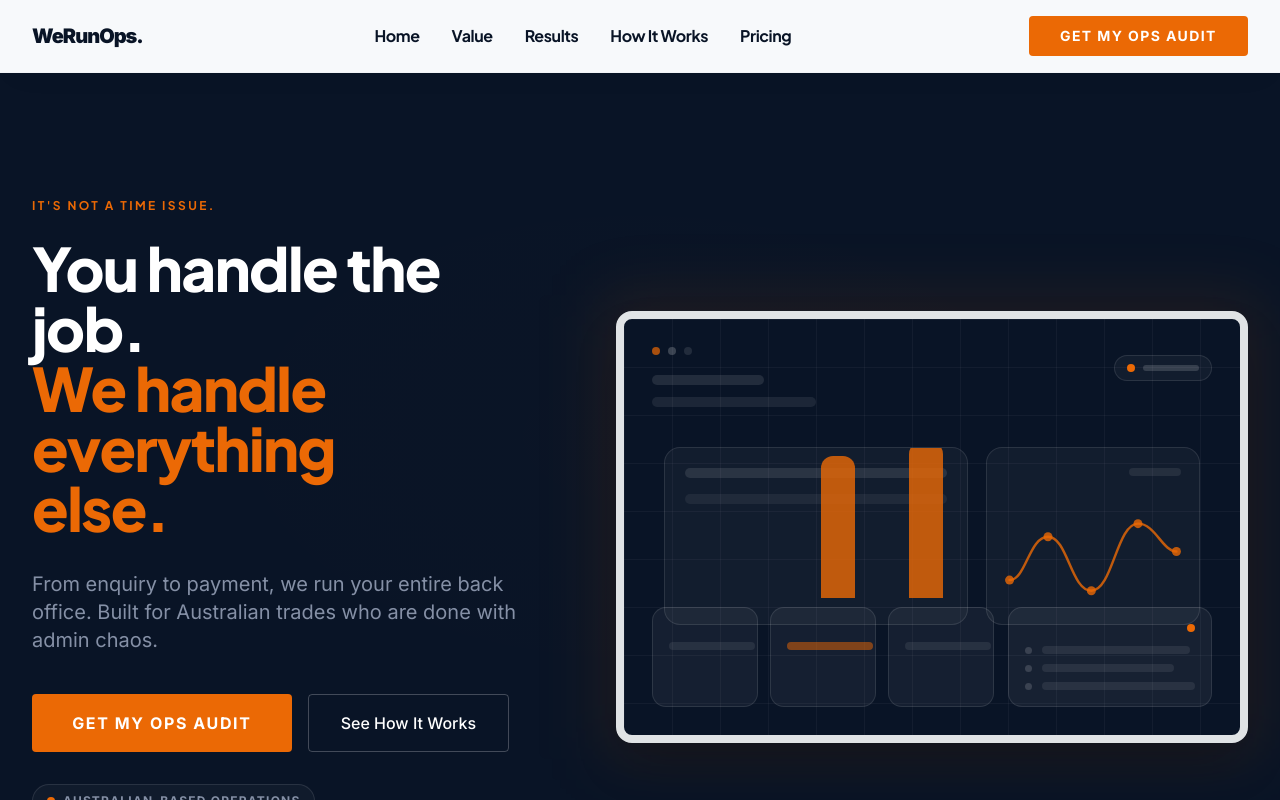
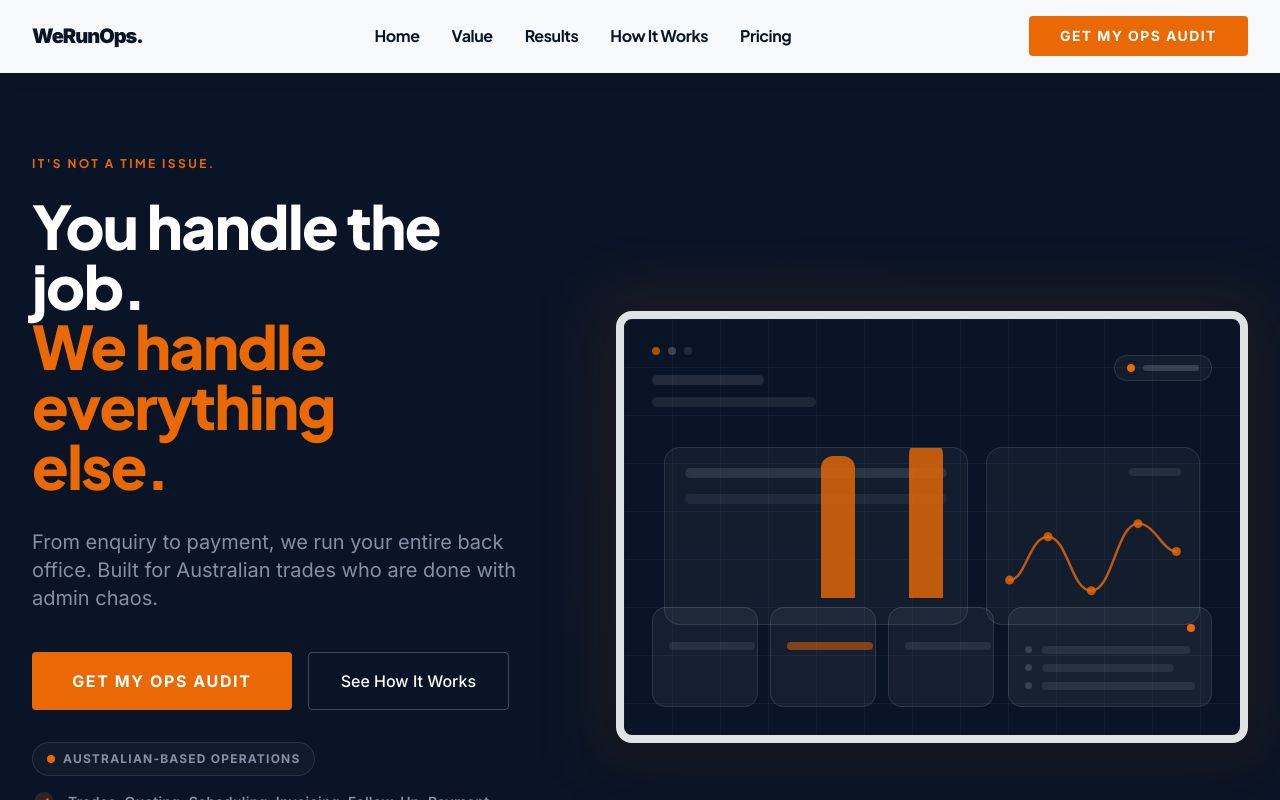
Before and after one commit to pritheeswararshanmugam/werunops-landing-page, a React (Vite) app: page / in a window 1280 px wide. Built offline with nearby package versions, Linux system fonts and the light colour scheme.

Commit message:
Fix desktop snap layout and polish

```diff
--- a/src/App.jsx
+++ b/src/App.jsx
@@ -15,10 +15,10 @@
 
 function App() {
   return (
-    <div data-scroll-shell="true" className="min-h-screen overflow-x-hidden bg-surface text-ink desktop-snap-root">
+    <div className="min-h-screen bg-surface text-ink">
       <Header navItems={landingContent.navItems} />
 
-      <main className="contents">
+      <main data-scroll-shell="true" className="desktop-snap-root overflow-x-hidden">
         <HeroSection hero={landingContent.hero} />
         <ProblemSection problem={landingContent.problem} />
         <FlowSection flow={landingContent.flow} />
@@ -37,9 +37,9 @@
         </section>
 
         <FinalCtaSection finalCta={landingContent.finalCta} />
+
+        <Footer footer={landingContent.footer} />
       </main>
-
-      <Footer footer={landingContent.footer} />
     </div>
   );
 }
--- a/src/components/sections/FinalCtaSection.jsx
+++ b/src/components/sections/FinalCtaSection.jsx
@@ -1,4 +1,14 @@
 import { Reveal } from '../ui/Reveal';
+
+function ReassuranceIcon() {
+  return (
+    <svg aria-hidden="true" viewBox="0 0 20 20" className="h-[20px] w-[20px] shrink-0 text-brand" fill="none">
+      <circle cx="10" cy="10" r="8.25" stroke="currentColor" strokeWidth="1.5" opacity="0.28" />
+      <path d="M10 5.75V10L13 11.75" stroke="currentColor" strokeWidth="1.7" strokeLinecap="round" strokeLinejoin="round" />
+      <path d="M10 3.5a6.5 6.5 0 1 1-4.596 1.904" stroke="currentColor" strokeWidth="1.5" strokeLinecap="round" strokeLinejoin="round" />
+    </svg>
+  );
+}
 
 export function FinalCtaSection({ finalCta }) {
   return (
@@ -12,7 +22,7 @@
               </h2>
               <p className="max-w-[448px] pb-[16px] text-[18px] leading-[28px] text-faded">{finalCta.description}</p>
               <div className="flex items-center gap-[16px]">
-                <span aria-hidden="true" className="h-[20px] w-[20px] shrink-0 rounded-full bg-brand" />
+                <ReassuranceIcon />
                 <span className="text-[14px] font-medium leading-[20px] text-paper lg:max-w-[215.08px]">{finalCta.reassurance}</span>
               </div>
             </div>
--- a/src/components/sections/Footer.jsx
+++ b/src/components/sections/Footer.jsx
@@ -45,7 +45,7 @@
 
 export function Footer({ footer }) {
   return (
-    <footer className="bg-[#0F172A] px-[48px] py-[80px]">
+    <footer className="bg-[#0F172A] px-[48px] py-[80px] lg:snap-end">
       <div className="mx-auto w-full max-w-[1184px]">
         <Reveal className="flex w-full flex-col items-start gap-[48px] lg:flex-row lg:justify-between lg:gap-[0px]">
           <div className="flex w-full max-w-[281.64px] flex-col items-start gap-[15px]">
--- a/src/components/sections/Header.jsx
+++ b/src/components/sections/Header.jsx
@@ -22,7 +22,7 @@
 
     if (shell) {
       const shellRect = shell.getBoundingClientRect();
-      const top = target.getBoundingClientRect().top - shellRect.top + shell.scrollTop - headerHeight;
+      const top = target.getBoundingClientRect().top - shellRect.top + shell.scrollTop;
 
       shell.scrollTo({ top: Math.max(0, top), behavior: 'smooth' });
       return;
--- a/src/components/sections/HeroSection.jsx
+++ b/src/components/sections/HeroSection.jsx
@@ -11,7 +11,8 @@
 
       <div className="relative mx-auto box-border w-full max-w-[1280px] px-[32px] pt-[128px] pb-[128px] lg:py-0">
         <div className="grid items-start gap-[64px] lg:grid-cols-[minmax(0,0.92fr)_minmax(0,1.08fr)] lg:items-center lg:gap-[36px] min-[1280px]:h-[478px] min-[1280px]:grid-cols-[520px_632px] min-[1280px]:gap-[64px]">
-          <Reveal className="flex w-full max-w-[608px] flex-col items-start gap-[24px] lg:max-w-none lg:pr-[8px] min-[1280px]:w-[520px] min-[1280px]:max-w-[520px] min-[1280px]:translate-y-[-18.5px] min-[1280px]:pr-0">
+          <Reveal className="w-full max-w-[608px] lg:max-w-none lg:pr-[8px] min-[1280px]:w-[520px] min-[1280px]:max-w-[520px] min-[1280px]:pr-0">
+            <div className="flex w-full flex-col items-start gap-[24px] lg:-translate-y-[28px] min-[1280px]:-translate-y-[42px]">
               <span className="block w-full max-w-[576px] font-display text-[12px] font-[700] leading-[16px] tracking-[2.4px] uppercase text-brand">
                 {hero.eyebrow}
               </span>
@@ -89,10 +90,11 @@
                   </span>
                 </div>
               </div>
+            </div>
           </Reveal>
 
-          <Reveal delay={0.08} className="relative h-[392px] w-full max-w-[632px] shrink-0 lg:ml-auto lg:h-[400px] lg:max-w-none min-[1280px]:h-[432px] min-[1280px]:w-[632px] min-[1280px]:max-w-[632px] min-[1280px]:translate-y-[23px]">
-            <div className="relative mx-auto h-[392px] w-full max-w-[632px] lg:ml-auto lg:h-[400px] lg:max-w-none min-[1280px]:h-[432px] min-[1280px]:max-w-[632px]">
+          <Reveal delay={0.08} className="relative h-[392px] w-full max-w-[632px] shrink-0 lg:ml-auto lg:h-[400px] lg:max-w-none min-[1280px]:h-[432px] min-[1280px]:w-[632px] min-[1280px]:max-w-[632px]">
+            <div className="relative mx-auto h-[392px] w-full max-w-[632px] lg:ml-auto lg:h-[400px] lg:max-w-none lg:-translate-y-[12px] min-[1280px]:h-[432px] min-[1280px]:max-w-[632px] min-[1280px]:translate-y-0">
               <div className="pointer-events-none absolute inset-[-16px] rounded-[8px] bg-brand/10 blur-[32px]" />
               <MediaPlaceholder variant="dashboard" className="relative h-[392px] w-full lg:h-[400px] min-[1280px]:h-[432px]" />
             </div>
--- a/src/index.css
+++ b/src/index.css
@@ -5,7 +5,7 @@
 @tailwind utilities;
 
 :root {
-  --header-height: 72px;
+  --header-height: 73px;
   --color-ink: 9 20 38;
   --color-brand: 235 105 5;
   --color-paper: 255 255 255;
@@ -79,26 +79,30 @@
     @apply rounded-[0.25rem] border border-white/5 bg-card shadow-soft;
   }
 
-  .surface-texture {
+  .surface-texture,
+  .bg-surface {
     background-color: rgb(var(--color-surface));
     background-image:
-      radial-gradient(circle at 1px 1px, rgb(var(--color-ink) / 0.035) 0.75px, transparent 0.85px),
-      radial-gradient(circle at 0% 0%, rgb(var(--color-paper) / 0.96), transparent 34%),
-      radial-gradient(circle at 100% 100%, rgb(var(--color-brand) / 0.04), transparent 22%),
-      linear-gradient(180deg, rgb(var(--color-paper) / 0.5), transparent 100%);
-    background-size: 18px 18px, auto, auto, auto;
-    background-position: 0 0, 0 0, 100% 100%, 0 0;
+      radial-gradient(circle at 1px 1px, rgb(var(--color-ink) / 0.032) 0.75px, transparent 0.9px),
+      radial-gradient(circle at 18% 14%, rgb(var(--color-paper) / 0.92), transparent 0 34%),
+      radial-gradient(circle at 82% 86%, rgb(var(--color-brand) / 0.045), transparent 0 24%),
+      linear-gradient(135deg, rgb(var(--color-paper) / 0.58), transparent 46%),
+      linear-gradient(180deg, rgb(var(--color-paper) / 0.62), rgb(var(--color-surface) / 0.9));
+    background-size: 18px 18px, auto, auto, auto, auto;
+    background-position: 0 0, 0 0, 100% 100%, 0 0, 0 0;
   }
 
-  .paper-texture {
+  .paper-texture,
+  .bg-paper {
     background-color: rgb(var(--color-paper));
     background-image:
-      radial-gradient(circle at 1px 1px, rgb(var(--color-ink) / 0.03) 0.7px, transparent 0.85px),
-      radial-gradient(circle at 0% 0%, rgb(var(--color-surface) / 0.96), transparent 32%),
-      radial-gradient(circle at 100% 0%, rgb(var(--color-ink) / 0.03), transparent 18%),
-      linear-gradient(180deg, rgb(var(--color-paper)), rgb(var(--color-surface) / 0.82));
-    background-size: 16px 16px, auto, auto, auto;
-    background-position: 0 0, 0 0, 100% 0, 0 0;
+      radial-gradient(circle at 1px 1px, rgb(var(--color-ink) / 0.028) 0.7px, transparent 0.85px),
+      radial-gradient(circle at 12% 12%, rgb(var(--color-surface) / 0.9), transparent 0 30%),
+      radial-gradient(circle at 88% 0%, rgb(var(--color-ink) / 0.03), transparent 0 18%),
+      linear-gradient(145deg, rgb(var(--color-brand) / 0.02), transparent 38%),
+      linear-gradient(180deg, rgb(var(--color-paper)), rgb(var(--color-surface) / 0.84));
+    background-size: 16px 16px, auto, auto, auto, auto;
+    background-position: 0 0, 0 0, 100% 0, 0 0, 0 0;
   }
 
   .button-primary {
@@ -112,21 +116,23 @@
 
 @media (min-width: 1024px) {
   .desktop-snap-root {
-    height: 100dvh;
+    height: calc(100dvh - var(--header-height));
     overflow-y: auto;
     scroll-snap-type: y mandatory;
-    scroll-padding-top: var(--header-height);
+    scroll-padding-top: 0;
     overscroll-behavior-y: contain;
   }
 
   .desktop-snap-section {
+    height: calc(100dvh - var(--header-height));
     min-height: calc(100dvh - var(--header-height));
     scroll-snap-align: start;
     scroll-snap-stop: always;
+    scroll-margin-top: 0 !important;
     display: flex;
     flex-direction: column;
     justify-content: center;
-    padding-top: 40px !important;
-    padding-bottom: 40px !important;
+    padding-top: 32px !important;
+    padding-bottom: 32px !important;
   }
 }
```
Lines whose indentation alone changed are shown as unchanged.
